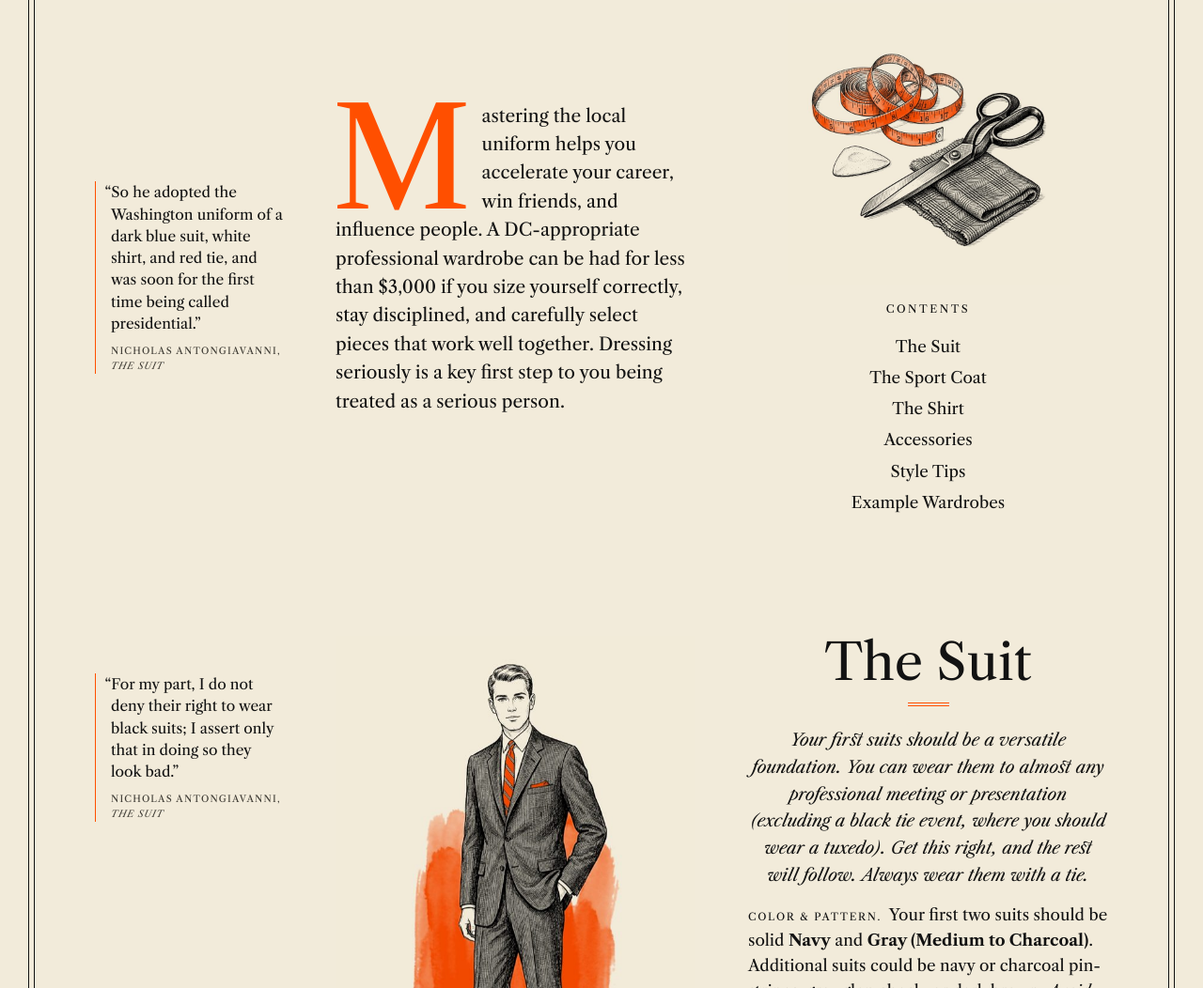
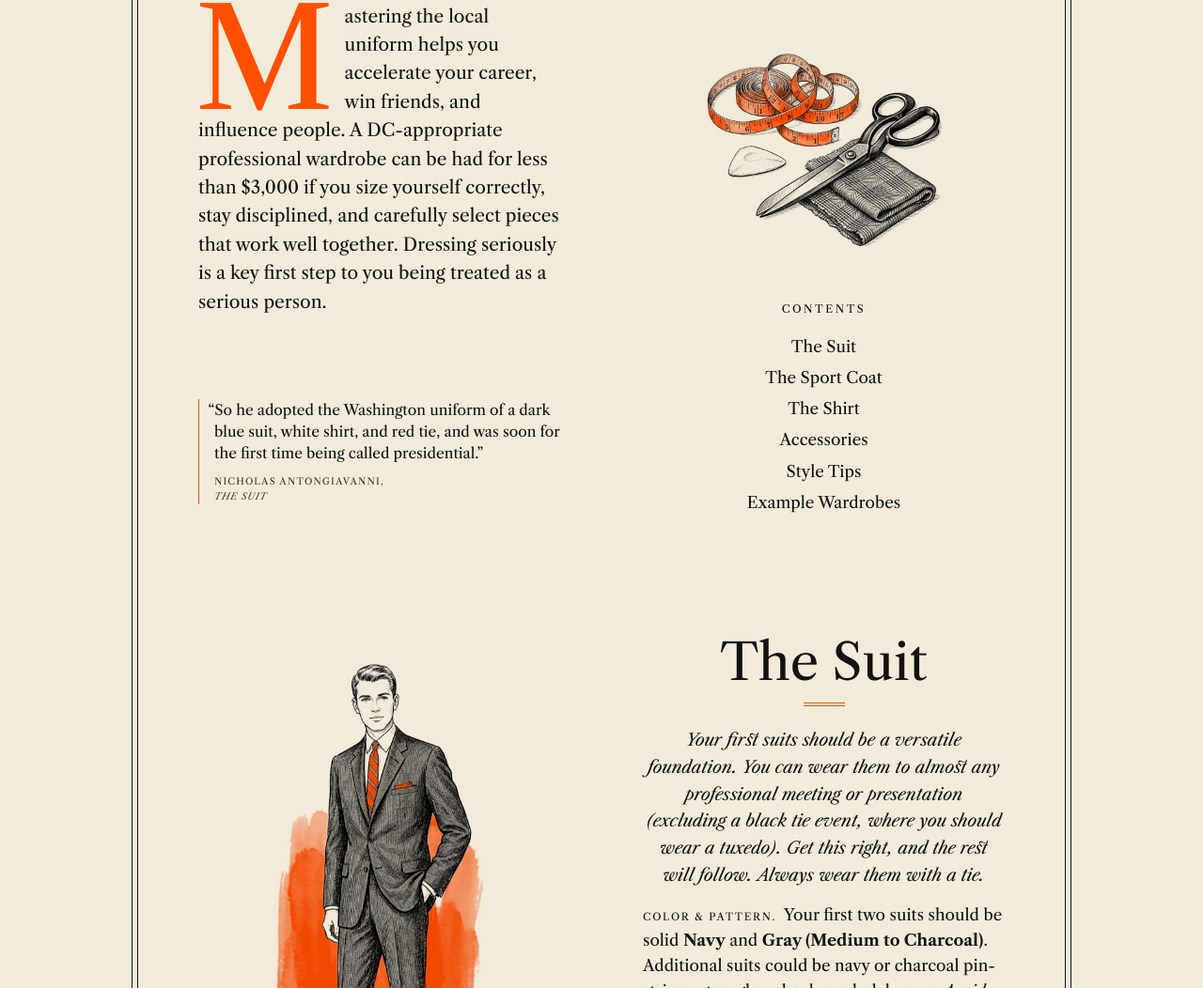
Before and after one commit to fai-org/fai-field-guide, a website: page attire/index.html in a window 1280 px wide. Shown: the part 1748-2800 px from the top of the page at 94% size. Drawn offline with nearby package versions, Linux system fonts and the light colour scheme; a web font is replaced by a local one.

Commit message:
Hang the attire guide's pull quotes outside the page rules
Restore the page to its original width. On screens 1480px and wider each quote
hangs in the page margin outside the double rules, on its drawing's side; on
narrower screens it sits under the drawing inside the frame.

Co-Authored-By: Claude Opus 5.5 <noreply@anthropic.com>

```diff
--- a/attire/index.html
+++ b/attire/index.html
@@ -186,23 +186,28 @@ footer.colophon img { height: 26px; width: auto; }
 .pull.grand p { font-family: var(--display); font-size: clamp(24px, 3.4vw, 34px); line-height: 1.3; text-wrap: balance; }
 .pull.grand::before { content: ""; width: 28px; height: 1px; background: var(--orange); }
 .wardrobes > header .pull { align-items: center; text-align: center; max-width: 36ch; margin: 10px auto 0; }
-/* Wide screens: a margin rail on the drawing's side of each spread, alternating like the booklet */
-@media (min-width: 1100px) {
-  .sheet { max-width: 1260px; }
-  .opening, .spread { grid-template-columns: 200px 1fr 1fr; gap: 56px; }
-  .spread.flip { grid-template-columns: 1fr 1fr 200px; }
-  .wardrobes .spread { grid-template-columns: 200px 2fr 3fr; gap: 56px; }
-  .wardrobes .spread.flip { grid-template-columns: 3fr 2fr 200px; }
-  .opening > .margin-note { grid-column: 1; grid-row: 1; align-self: center; }
-  .opening > .lede-text { grid-column: 2; grid-row: 1; }
-  .opening > .contents { grid-column: 3; grid-row: 1; }
-  .spread > figure { grid-column: 2; grid-row: 1; }
-  .spread > .copy, .spread > .list { grid-column: 3; grid-row: 1; }
-  .spread > .margin-note { grid-column: 1; grid-row: 1; }
+.opening, .spread { position: relative; }
+/* Medium screens: no room outside the frame, so the quote sits under the drawing */
+@media (min-width: 761px) and (max-width: 1479px) {
+  .opening, .spread { grid-template-rows: auto 1fr; }
+  .spread > figure { grid-column: 1; grid-row: 1; }
+  .spread > .copy, .spread > .list { grid-column: 2; grid-row: 1 / span 2; }
+  .spread > .margin-note { grid-column: 1; grid-row: 2; align-self: start; justify-self: center; }
   .spread.flip > .copy, .spread.flip > .list { grid-column: 1; }
-  .spread.flip > .margin-note { grid-column: 3; }
-  .margin-note { position: sticky; top: calc(48px + env(safe-area-inset-top, 0px)); margin-top: 40px; max-width: none; }
-  .spread.flip > .margin-note { border-left: 0; padding-left: 0; border-right: 1.5px solid var(--orange); padding-right: 16px; text-align: right; }
+  .spread.flip > figure, .spread.flip > .margin-note { grid-column: 2; }
+  .opening > .lede-text { grid-column: 1; grid-row: 1; }
+  .opening > .margin-note { grid-column: 1; grid-row: 2; align-self: start; }
+  .opening > .contents { grid-column: 2; grid-row: 1 / span 2; }
+}
+/* Wide screens: the quote hangs in the page margin, outside the double rules, on the drawing's side */
+@media (min-width: 1480px) {
+  .margin-note { position: absolute; top: 48px; width: 180px; max-width: none; }
+  .opening > .margin-note { top: 0; }
+  .spread > .margin-note, .opening > .margin-note {
+    right: calc(100% + 111px);
+    border-left: 0; padding-left: 0; border-right: 1.5px solid var(--orange); padding-right: 16px; text-align: right;
+  }
+  .spread.flip > .margin-note { right: auto; left: calc(100% + 111px); border-right: 0; padding-right: 0; border-left: 1.5px solid var(--orange); padding-left: 16px; text-align: left; }
 }
 @media (max-width: 760px) {
   body { font-size: 16px; }
```
